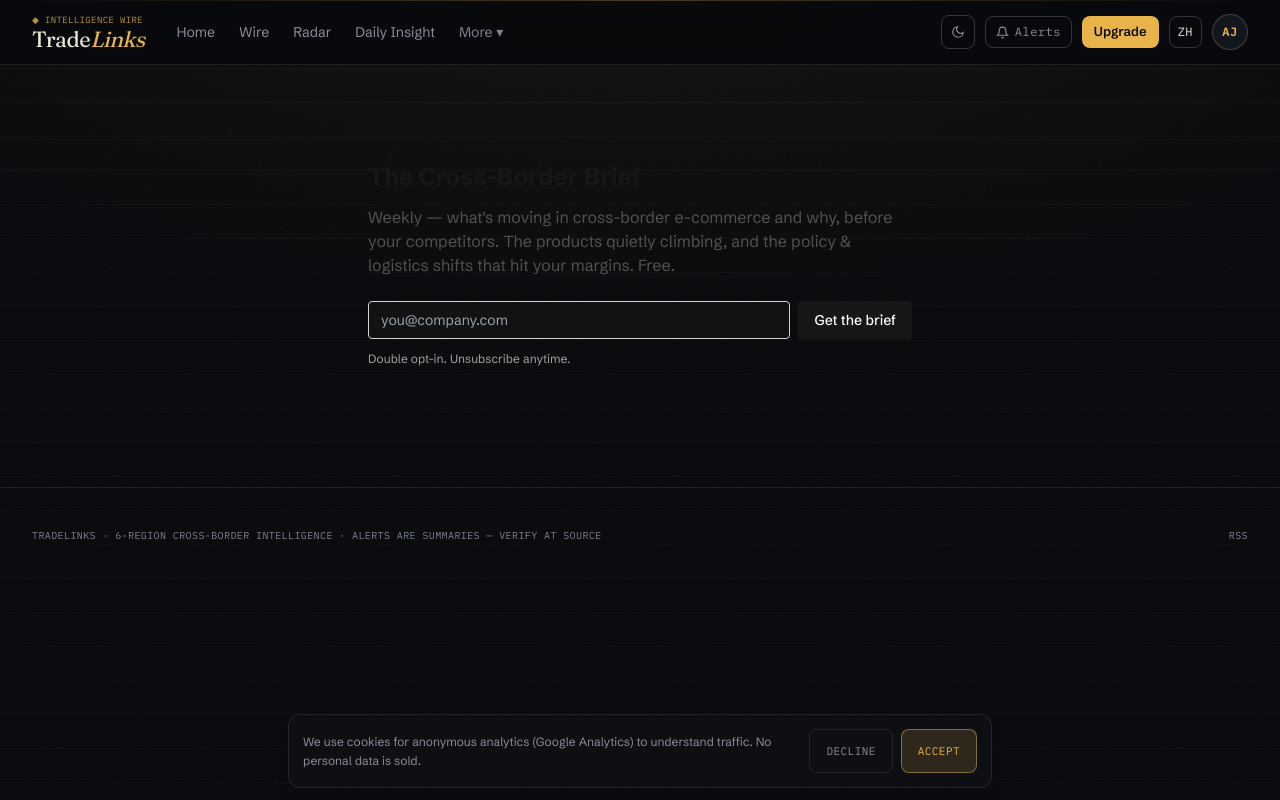
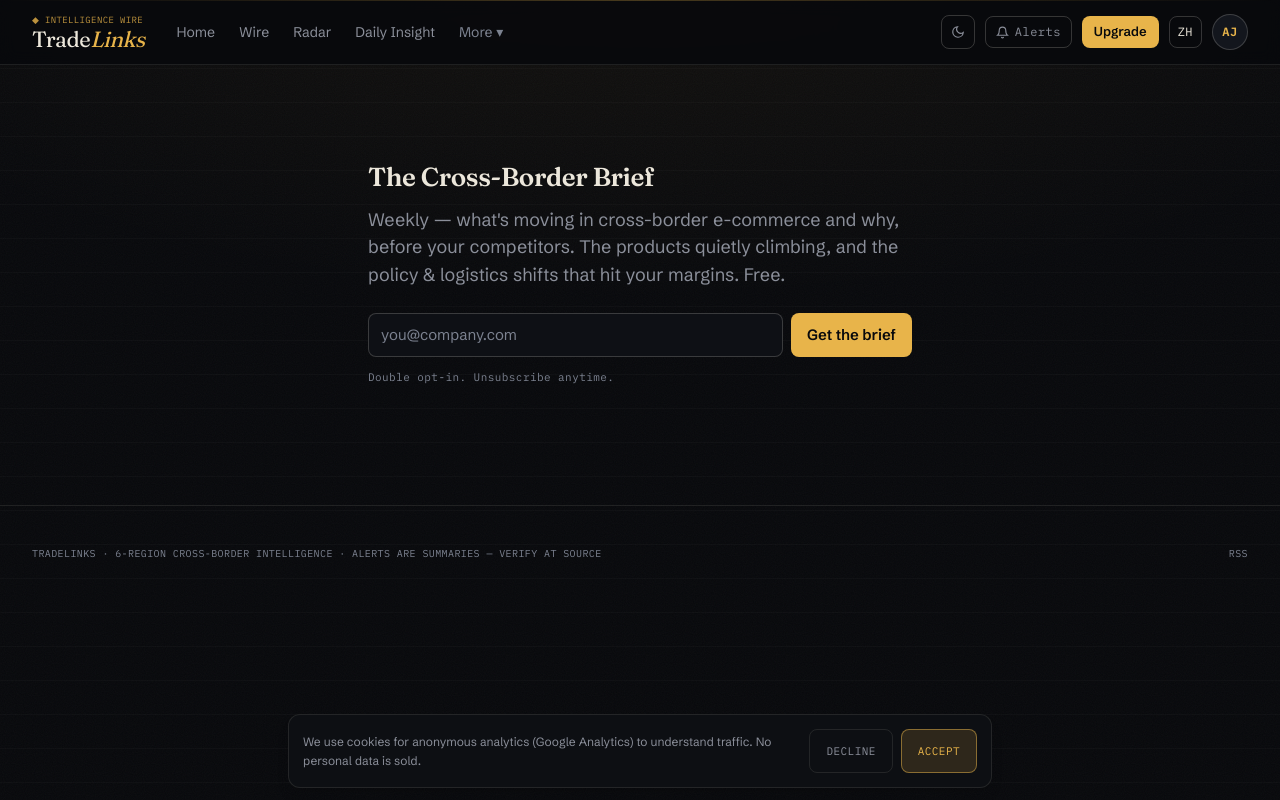
Before and after one commit to agentjoey/tradelinks, a Next.js app: page /subscribe in a window 1280 px wide. Built offline with nearby package versions, Linux system fonts and the light colour scheme; no server answers.

Commit message:
fix(BL-045): subscribe pages theme break + full form states

```diff
--- a/app/components/SubscribeForm.tsx
+++ b/app/components/SubscribeForm.tsx
@@ -1,47 +1,62 @@
 "use client";
 import { useState, type FormEvent } from "react";
 
+type State = "idle" | "loading" | "done" | "already" | "error";
+
 export function SubscribeForm() {
   const [email, setEmail] = useState("");
-  const [state, setState] = useState<"idle" | "loading" | "done">("idle");
+  const [state, setState] = useState<State>("idle");
 
   async function submit(e: FormEvent) {
     e.preventDefault();
     setState("loading");
     try {
-      await fetch("/api/subscribe", {
+      const res = await fetch("/api/subscribe", {
         method: "POST",
         headers: { "Content-Type": "application/json" },
         body: JSON.stringify({ email }),
       });
+      if (res.status === 409) setState("already");
+      else if (res.ok) setState("done");
+      else setState("error");
     } catch {
-      // network error — still show the neutral confirmation (no enumeration)
+      setState("error");
     }
-    setState("done");
   }
 
   if (state === "done") {
-    return <p className="text-sm text-neutral-600">Check your inbox to confirm your subscription.</p>;
+    return <p className="text-meta text-calm">✓ Check your inbox to confirm your subscription.</p>;
   }
-
+  if (state === "already") {
+    return <p className="text-meta text-muted">You&apos;re already on the list — the next brief lands as scheduled.</p>;
+  }
   return (
-    <form onSubmit={submit} className="flex gap-2">
+    <form onSubmit={submit} className="flex flex-col gap-2">
+      <div className="flex gap-2">
         <input
           type="email"
           required
           value={email}
           onChange={(e) => setEmail(e.target.value)}
           placeholder="you@company.com"
-        className="flex-1 rounded border border-neutral-300 px-3 py-2 text-sm"
           aria-label="Email address"
+          aria-invalid={state === "error"}
+          aria-describedby={state === "error" ? "sub-err" : undefined}
+          className="min-h-[44px] flex-1 rounded-md border border-linestrong bg-surface px-3 py-2 text-[15px] text-ink placeholder:text-faint focus-visible:outline focus-visible:outline-2 focus-visible:outline-signal"
         />
         <button
           type="submit"
           disabled={state === "loading"}
-        className="rounded bg-neutral-900 px-4 py-2 text-sm font-medium text-white disabled:opacity-50"
+          className="min-h-[44px] rounded-md bg-chipbg px-4 py-2 text-[15px] font-semibold text-chipink transition hover:brightness-110 disabled:opacity-50"
         >
           {state === "loading" ? "…" : "Get the brief"}
         </button>
+      </div>
+      {state === "error" && (
+        <p id="sub-err" className="text-meta text-urgent">
+          Something went wrong on our end — try again in a moment.
+        </p>
+      )}
     </form>
   );
 }
--- a/app/subscribe/confirmed/page.tsx
+++ b/app/subscribe/confirmed/page.tsx
@@ -3,8 +3,8 @@ export const metadata = { title: "Subscription confirmed — TradeLinks" };
 export default function ConfirmedPage() {
   return (
     <main className="mx-auto max-w-xl px-4 py-16">
-      <h1 className="text-2xl font-bold text-neutral-900">You&apos;re in.</h1>
-      <p className="mt-3 text-neutral-600">
+      <h1 className="text-2xl font-bold text-ink">You&apos;re in.</h1>
+      <p className="mt-3 text-muted">
         Your subscription to the TradeLinks Cross-Border Brief is confirmed. The next issue lands Monday.
       </p>
     </main>
--- a/app/subscribe/page.tsx
+++ b/app/subscribe/page.tsx
@@ -8,15 +8,15 @@ export const metadata = {
 export default function SubscribePage() {
   return (
     <main className="mx-auto max-w-xl px-4 py-16">
-      <h1 className="text-2xl font-bold text-neutral-900">The Cross-Border Brief</h1>
-      <p className="mt-3 text-neutral-600">
+      <h1 className="font-display text-headline font-semibold text-ink">The Cross-Border Brief</h1>
+      <p className="mt-3 text-lede text-muted">
         Weekly — what&apos;s moving in cross-border e-commerce and why, before your competitors. The products
         quietly climbing, and the policy &amp; logistics shifts that hit your margins. Free.
       </p>
       <div className="mt-6">
         <SubscribeForm />
       </div>
-      <p className="mt-3 text-xs text-neutral-400">Double opt-in. Unsubscribe anytime.</p>
+      <p className="ticker mt-3 text-label text-faint">Double opt-in. Unsubscribe anytime.</p>
     </main>
   );
 }
--- a/app/subscribe/unsubscribed/page.tsx
+++ b/app/subscribe/unsubscribed/page.tsx
@@ -3,8 +3,8 @@ export const metadata = { title: "Unsubscribed — TradeLinks" };
 export default function UnsubscribedPage() {
   return (
     <main className="mx-auto max-w-xl px-4 py-16">
-      <h1 className="text-2xl font-bold text-neutral-900">Unsubscribed.</h1>
-      <p className="mt-3 text-neutral-600">You won&apos;t receive the brief anymore. Changed your mind? You can re-subscribe anytime.</p>
+      <h1 className="text-2xl font-bold text-ink">Unsubscribed.</h1>
+      <p className="mt-3 text-muted">You won&apos;t receive the brief anymore. Changed your mind? You can re-subscribe anytime.</p>
     </main>
   );
 }
```
Lines whose indentation alone changed are shown as unchanged.
